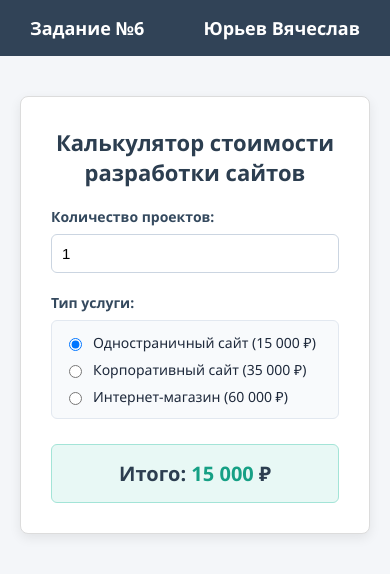
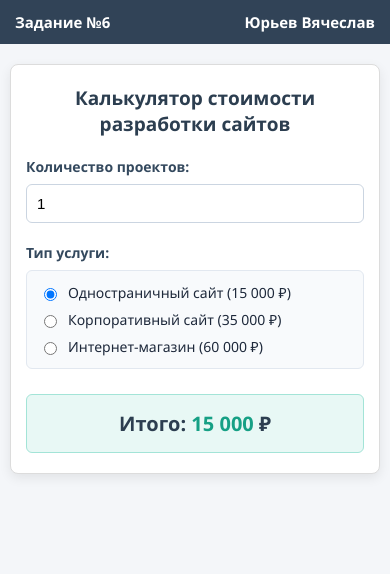
Before and after one commit to Wjatscheslaw25/web6, a plain HTML site: page index.html in a window 390 px wide. Drawn offline with Linux system fonts and the light colour scheme.

Commit message:
Update index.html

```diff
--- a/index.html
+++ b/index.html
@@ -2,6 +2,8 @@
 <html lang="ru">
 <head>
     <meta charset="UTF-8">
+    <!-- Добавлен мобильный viewport для адаптивности -->
+    <meta name="viewport" content="width=device-width, initial-scale=1.0">
     <title>Задание №6 (Юрьев Вячеслав, ПИ-21-1)</title>
     <style>
         * {
@@ -132,6 +134,26 @@
         #price {
             color: #16a085;
         }
+
+        /* Адаптивность для мобильных устройств */
+        @media (max-width: 600px) {
+            .site-header {
+                padding: 12px 15px;
+            }
+            .header-container {
+                font-size: 15px;
+            }
+            .page-content {
+                margin: 20px auto;
+                padding: 0 10px;
+            }
+            .calc-card {
+                padding: 20px 15px;
+            }
+            .calc-card h2 {
+                font-size: 19px;
+            }
+        }
     </style>
 </head>
 <body>
@@ -192,6 +214,6 @@
         </div>
     </main>
 
-    <script src="my.js?v=4"></script>
+    <script src="my.js?v=5"></script>
 </body>
 </html>
```
